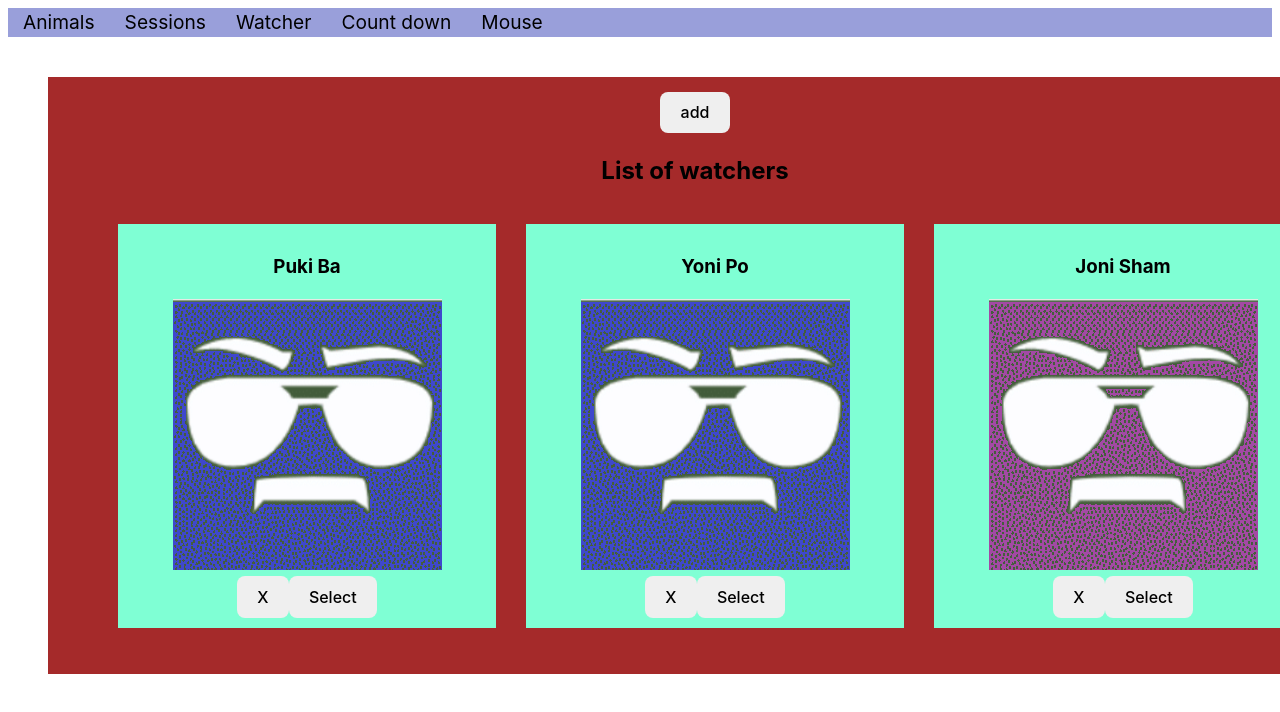
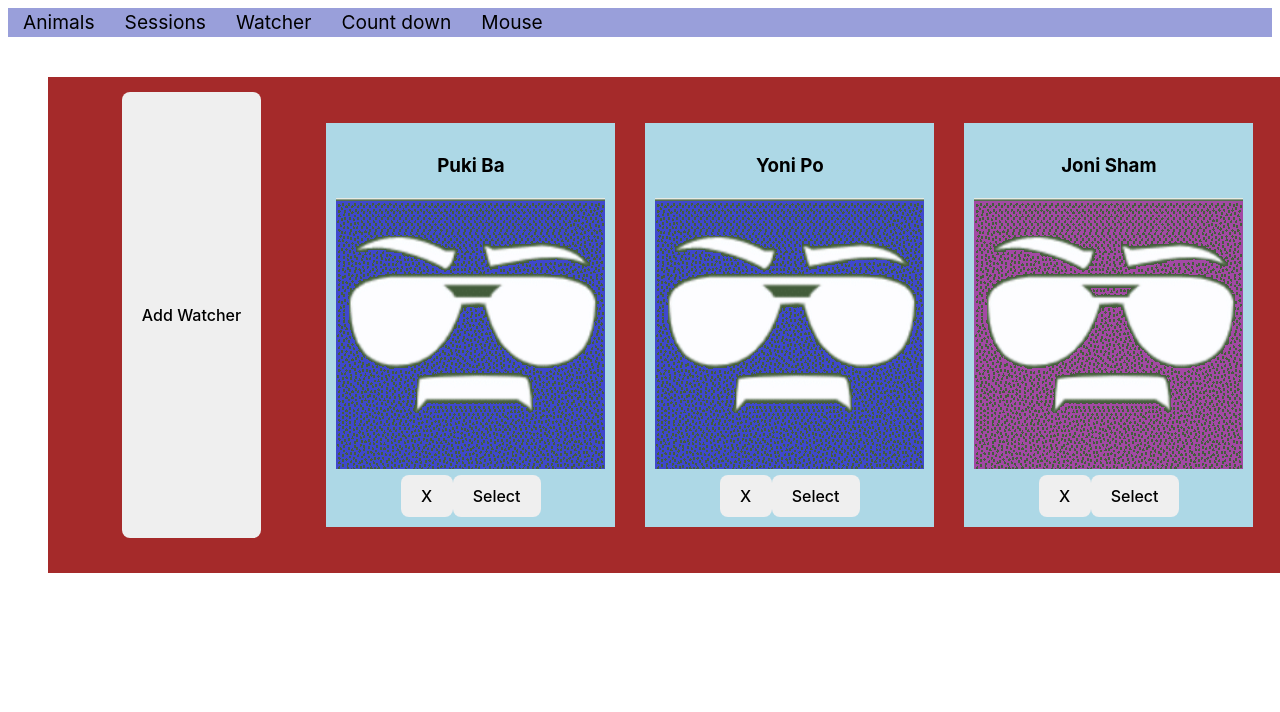
Before and after one commit to nisenbaumyoni/react-exercise, a React (Vite) app: page / in a window 1280 px wide. Both pictures are taken after a click on the link "Watcher". Shown: the top 712 px of the page. Built offline with nearby package versions, Linux system fonts and the light colour scheme.

Commit message:
Watcher is complete also its css

```diff
--- a/src/cmps/AddWatcher.jsx
+++ b/src/cmps/AddWatcher.jsx
@@ -13,20 +13,12 @@ export function AddWatcher({ onAddWatcher, onCloseAddModal }) {
   const handleSubmit = (ev) => {
     ev.preventDefault();
     console.log(ev)
-    onAddWatcher(watcherToAdd.fullname, watcherToAdd.movies);
+    watcherToAdd.fullname && watcherToAdd.movies ? onAddWatcher(watcherToAdd.fullname, watcherToAdd.movies) : ''
   };
 
-  // const handleClose = (event) => {
-  //   console.log("AddWatcher - handleclose");
-  //   console.log("AddWatcher - onCloseAddModal", onCloseAddModal);
-  //   event.preventDefault();
-  //   console.log(event)
-  //   onCloseAddModal();
-  // };
-
   return (
-    <section className="addwatcher-section">
-      <p> Modal content goes here.</p>
+    <section className="modal-section">
+      <h3> Add Watcher</h3>
       <label>
         Enter your name:
         <input className='addmodal-inputs-name'
--- a/src/cmps/SelectWatcher.jsx
+++ b/src/cmps/SelectWatcher.jsx
@@ -1,20 +1,32 @@
 // eslint-disable-next-line react/prop-types
-export function SelectWatcher({watcherMovies,onSelectWatcher}) {
+import { useState } from "react";
 
-    console.log("SelectWatcher watcher", watcherMovies)
-    console.log("SelectWatcher onSelectWatcher", onSelectWatcher)
+// eslint-disable-next-line react/prop-types
+export function SelectWatcher({watcherMovies,onCloseSelectModal}) {
+  const [watcherToAdd, setWatcherToAdd] = useState({ fullname: "", movies: "" });
 
-    return (
-        <section className='select-watcher'>
-            <h1>hello</h1>
-        {/* <ul className="Movies">
-        {watcherMovies.map((movie) => (
-          <li key={movie}>{movie}</li>
-        ))}
-      </ul> */}
-      <button onClick={onSelectWatcher(false)}>Close</button>
-      <button>Close</button>
+  const handleChange = (ev) => {
+    const field = ev.target.name;
+    const value = ev.target.value;
+    setWatcherToAdd((prev) => ({ ...prev, [field]: value }));
+  };
 
-      </section>
-    )
-  }
+  const handleSubmit = (ev) => {
+    ev.preventDefault();
+    console.log(ev)
+    onAddWatcher(watcherToAdd.fullname, watcherToAdd.movies);
+  };
+
+  return (
+    <section className="modal-section">
+      <h3> Watcher's Movies</h3>
+               <ul className='movies'>
+              {watcherMovies.map((movie) => (
+                <li key={movie}>{movie}</li>
+              ))}
+            </ul>
+      <p></p>
+      <button className="addmodal-button-close" onClick={onCloseSelectModal}>X</button>
+    </section>
+  );
+}
--- a/src/css/Watcher.css
+++ b/src/css/Watcher.css
@@ -4,13 +4,28 @@
   width : 100%;
   margin : 40px;
   padding: 15px;
+  /**/
+  display: flex;
+  flex-wrap: wrap;
+  gap: 10px; /* Adjust the gap between flex items */
+  justify-content:center;
+}
+
+.watcherapp-addbutton{
+  margin-bottom: 20px;
 }
 
 .watcher-section{
-  background-color: aquamarine;
+  background-color: lightblue;
   flex-grow: 30;
   margin: 15px;
   padding: 10px;
+  /**/
+  flex: 0 0 calc(20%); Adjust the width as needed (33.33% represents 3 items in a row)
+  max-width: calc(20%); Adjust the max-width to maintain constant item sizes
+  padding: 20px;
+  text-align: center;
+  box-sizing: border-box; /* Include padding and border in the width calculation */
 }
 
 .watcher-list{
@@ -21,13 +36,13 @@
 .watcher-footer{
 }
 
-.addwatcher-section{
+.modal-section{
+  text-align: center;
   position:absolute;
-  width: 300px;
-  height: 400px;
+  width: 400px;
+  height: 300px;
   right: 0px;
   top: 0px;
-  border-bottom: 0px;
   margin: inherit;
   padding: 10px;
   background-color: rgb(199, 159, 199);
--- a/src/pages/Mouse.jsx
+++ b/src/pages/Mouse.jsx
@@ -3,7 +3,7 @@ import '../css/Mouse.css'
 
 export function Mouse() {
 
-const [isOn,setIsOn] = useState(false)
+const [isOn,setIsOn] = useState(true)
 const [pos,setPos] = useState({x: 0 , y: 0})
 
 useEffect (() =>{
@@ -14,8 +14,6 @@ useEffect (() =>{
         if (isOn) removeListeners()
     }
 },[isOn])
-
-
 
 function updatePos(ev){
     console.log('ison', isOn);
--- a/src/pages/Watcher.jsx
+++ b/src/pages/Watcher.jsx
@@ -34,16 +34,20 @@ export function Watcher() {
     setIsAddModalOpen(false)
   }
 
-  function onSelectWatcher(){
-
-    setIsSelectModalOpen(false)
-  }
-
   function onCloseAddModal(){
-    console.log("false")
+    console.log("onCloseAddModal")
     setIsAddModalOpen(false)
   }
 
+  function onSelectWatcher(){
+
+    setIsSelectModalOpen(true)
+  }
+
+  function onCloseSelectModal(){
+    console.log("onCloseSelectModal")
+    setIsSelectModalOpen(false)
+  }
   async function onRemoveWatcher(watcherId) {
     try {
       // eslint-disable-next-line no-unused-vars
@@ -60,16 +64,14 @@ export function Watcher() {
 
   return (
     <section className='watcher-app'>
-      <button onClick={() => {setIsAddModalOpen(true)}}>add</button>
+      <button className='watcherapp-addbutton' onClick={() => {setIsAddModalOpen(true)}}>Add Watcher</button>
       {isAddModalOpen && <AddWatcher onAddWatcher={onAddWatcher} onCloseAddModal={onCloseAddModal}/>}
-
-      <h2>List of watchers</h2>
       <ul className='watcher-list'>
         {watchers.map((watcher) => (
           <section className='watcher-section' key={watcher.id}>
             <h3 className='watcher'>{watcher.fullname}</h3>
             <img className='watcher-img' src={watcher.img} />
-            {/* <ul className='Movies'>
+            {/* <ul className='movies'>
               {watcher.movies.map((movie) => (
                 <li key={movie}>{movie}</li>
               ))}
@@ -77,7 +79,7 @@ export function Watcher() {
             <footer className='watcher-footer'>
             <button onClick={() => onRemoveWatcher(watcher.id)}>X</button>
             <button onClick={() => {setIsSelectModalOpen(true)}}>Select</button>
-            {isSelectModalOpen && <SelectWatcher watcherMovies={watcher.movies} onSelectWatcher={onSelectWatcher}/>}
+            {isSelectModalOpen && <SelectWatcher watcherMovies={watcher.movies} onSelectWatcher={onSelectWatcher} onCloseSelectModal={onCloseSelectModal}/>}
             </footer>
           </section>
         ))}
```
